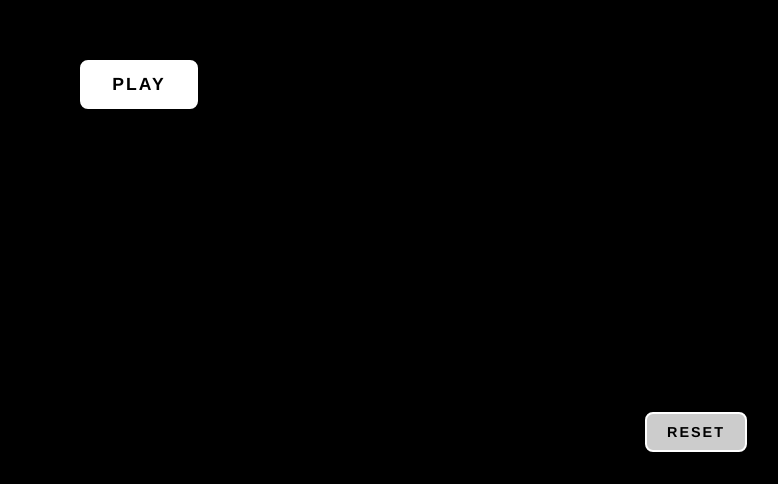
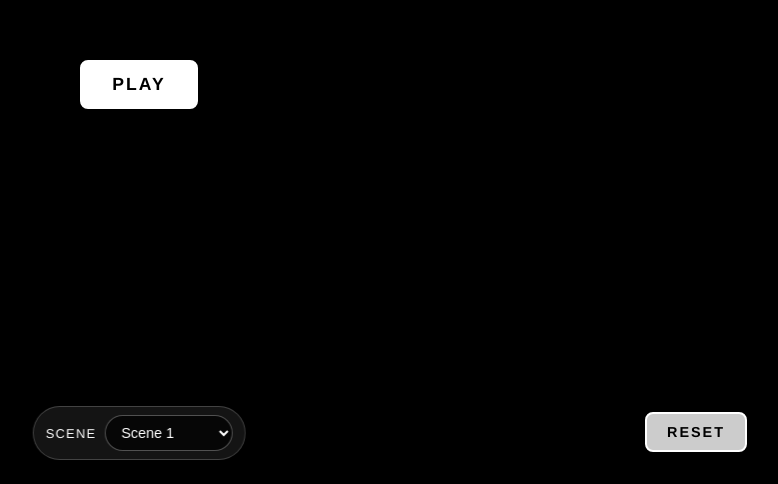
Before and after one commit to AyushMann29/pretext-lagtrain, a website built with Vite: page lagtrain-pretext/index.html in a window 1280 px wide. Shown: the part 316-800 px from the top of the page, without its empty margins (501-1279 px from the left). Built offline with nearby package versions, Linux system fonts and the light colour scheme; files whose address does not match are found by name; what @chenglou/pretext would draw is missing.

Commit message:
style: Craft polished scene selector UI with glassmorphism
- Design bottom-center positioned scene control with semi-transparent backdrop
- Apply blur effect and border styling for modern aesthetic
- Add smooth opacity transitions for state changes
- Use uppercase labels and letter-spacing for visual hierarchy
- Position reset button independently at bottom-right for playback controls

```diff
--- a/lagtrain-pretext/src/style.css
+++ b/lagtrain-pretext/src/style.css
@@ -90,6 +90,40 @@ button:active {
   transform: scale(0.95);
 }
 
+#songSelectorWrap {
+  position: fixed;
+  left: 50%;
+  bottom: 1.5rem;
+  transform: translateX(-50%);
+  z-index: 60;
+  display: flex;
+  align-items: center;
+  gap: 0.5rem;
+  padding: 0.5rem 0.75rem;
+  background: rgba(255, 255, 255, 0.08);
+  border: 1px solid rgba(255, 255, 255, 0.2);
+  border-radius: 999px;
+  backdrop-filter: blur(6px);
+}
+
+#songSelectorWrap label {
+  color: #fff;
+  font-size: 0.8rem;
+  letter-spacing: 0.08rem;
+  text-transform: uppercase;
+}
+
+#songSelect {
+  min-width: 8rem;
+  padding: 0.5rem 0.75rem;
+  border: 1px solid rgba(255, 255, 255, 0.3);
+  border-radius: 999px;
+  background: rgba(0, 0, 0, 0.7);
+  color: #fff;
+  font-size: 0.9rem;
+  cursor: pointer;
+}
+
 #btnReset {
   position: fixed;
   bottom: 2rem;
```
